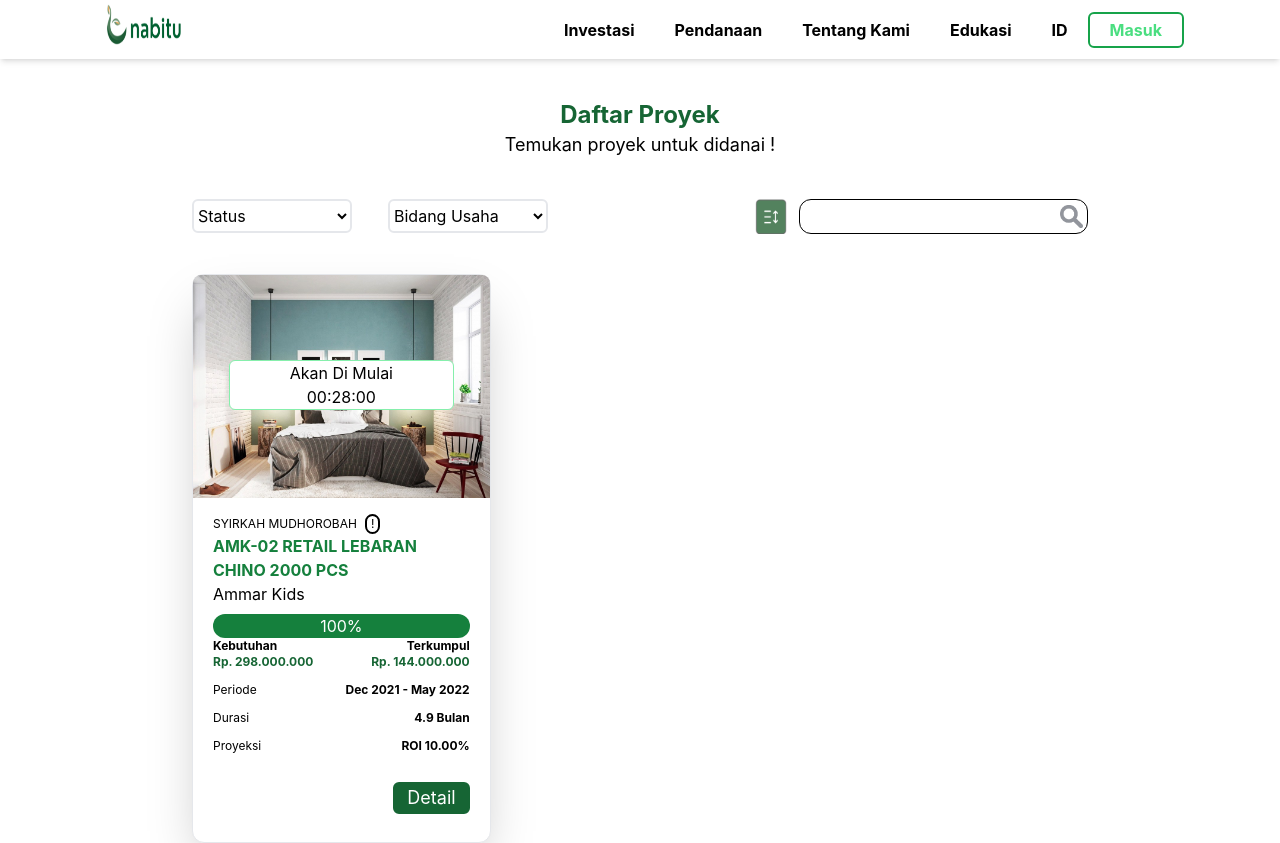
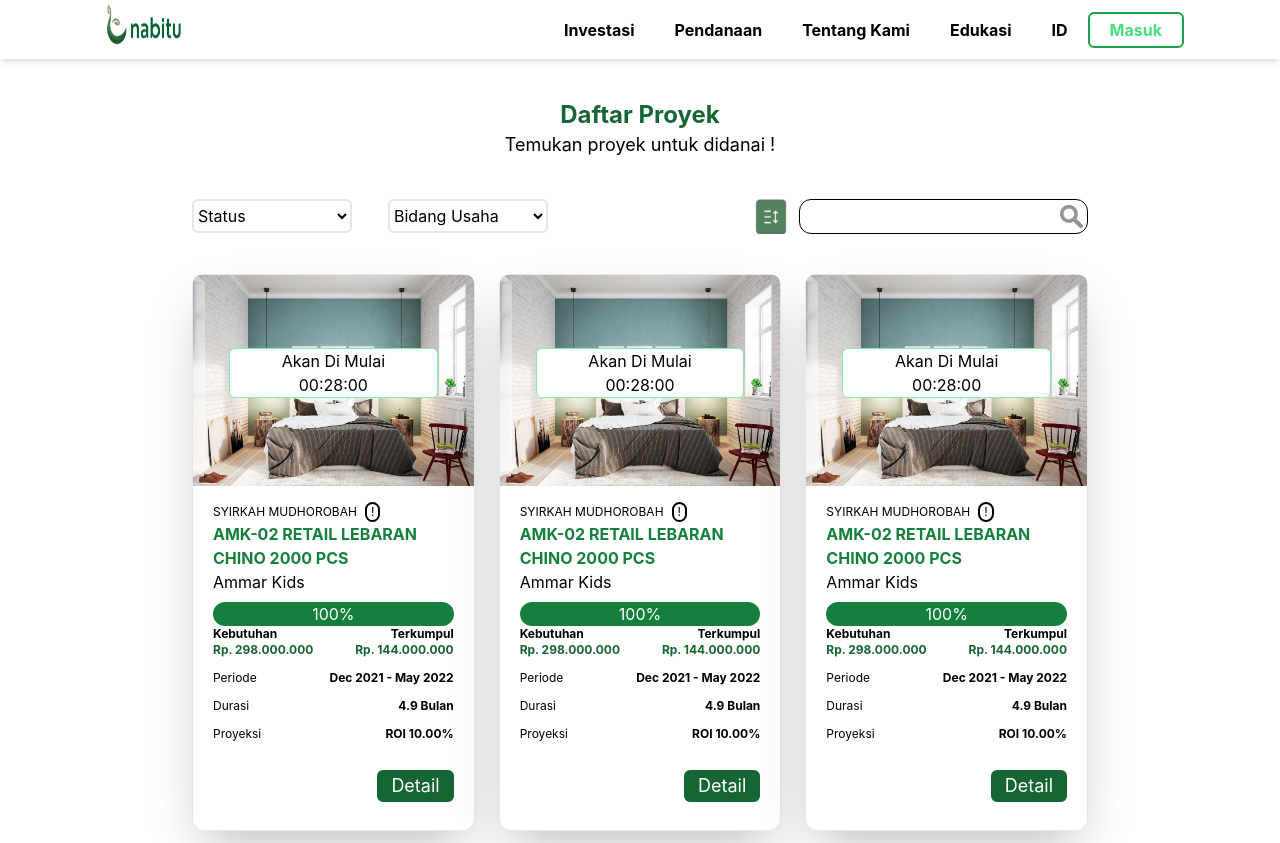
Before and after one commit to m-nahrowi/slicing-nabitu, a Next.js app: page / in a window 1280 px wide. Shown: the top 843 px of the page. Built offline with nearby package versions, Linux system fonts and the light colour scheme.

Commit message:
add "card edit"

```diff
--- a/pages/index.js
+++ b/pages/index.js
@@ -74,7 +74,7 @@ export default function Home() {
       </div>
 
       <div className="mx-48 mt-10">
-
+        <div className='flex justify-evenly space-x-6'>
           <div className='bg-white w-1/3 flex flex-col shadow-2xl rounded-xl border'>
             {/* <div>
             <img src='image/kasur.jpg' className='relative' alt="data " />
@@ -176,6 +176,210 @@ export default function Home() {
 
 
           </div>
+          <div className='bg-white w-1/3 flex flex-col shadow-2xl rounded-xl border'>
+            {/* <div>
+            <img src='image/kasur.jpg' className='relative' alt="data " />
+          </div> */}
+            <div className=''>
+              <div className='flex justify-center'>
+                <div className='flex flex-col w-full'>
+                  <img src='image/kasur.jpg' className='relative w-full rounded-t-lg' alt="data " />
+                  <div className='rounded-lg py-3 mt-[-150px] z-20 px-9'>
+                    <div className='bg-white text-center w-full border border-green-300 rounded-md'>
+                      <p>
+                        Akan Di Mulai
+                      </p>
+                      <p>
+                        00:28:00
+                      </p>
+                    </div>
+                  </div>
+
+                  <div className='py-7 px-5'>
+                    <div className='flex mt-16 text-xs items-center'>
+                      <p className=' mr-2'>
+                        SYIRKAH MUDHOROBAH
+                      </p>
+                      <div className='border-2 border-black rounded-full text-[5px] px-1'>
+                        <p className='text-xs'>
+                          !
+                        </p>
+                      </div>
+
+                      {/* <Image src={seru} alt="tanda seru" width={5} height={5} /> */}
+                    </div>
+
+                    <p className='text-green-700 font-bold'>
+                      AMK-02 RETAIL LEBARAN CHINO 2000 PCS
+                    </p>
+                    <p>
+                      Ammar Kids
+                    </p>
+
+                    <div className='w-full  bg-green-700 rounded-full shadow-2xl mt-2'>
+                      <p className='text-center text-white'>
+                        100%
+                      </p>
+                    </div>
+
+                    <div className='text-xs'>
+                      <div className='flex justify-between font-bold'>
+                        <p>
+                          Kebutuhan
+                        </p>
+                        <p>
+                          Terkumpul
+                        </p>
+                      </div>
+                      <div className='flex justify-between font-bold'>
+                        <p className='text-green-800'>
+                          Rp. 298.000.000
+                        </p>
+                        <p className='text-green-800'>
+                          Rp. 144.000.000
+                        </p>
+                      </div>
+                      <div className='flex justify-between my-3'>
+                        <p>
+                          Periode
+                        </p>
+                        <p className='font-bold'>
+                          Dec 2021 - May 2022
+                        </p>
+                      </div>
+                      <div className='flex justify-between my-3'>
+                        <p>
+                          Durasi
+                        </p>
+                        <p className='font-bold'>
+                          4.9 Bulan
+                        </p>
+                      </div>
+                      <div className='flex justify-between'>
+                        <p>
+                          Proyeksi
+                        </p>
+                        <p className='font-bold'>
+                          ROI 10.00%
+                        </p>
+                      </div>
+                      <div className='flex justify-end  '>
+                        <p className='text-lg mt-7 border-2 border-green-800 px-3 rounded-md bg-green-800 text-white'>Detail</p>
+                      </div>
+                    </div>
+                  </div>
+
+
+
+                </div>
+              </div>
+            </div>
+
+
+          </div>
+          <div className='bg-white w-1/3 flex flex-col shadow-2xl rounded-xl border'>
+            {/* <div>
+            <img src='image/kasur.jpg' className='relative' alt="data " />
+          </div> */}
+            <div className=''>
+              <div className='flex justify-center'>
+                <div className='flex flex-col w-full'>
+                  <img src='image/kasur.jpg' className='relative w-full rounded-t-lg' alt="data " />
+                  <div className='rounded-lg py-3 mt-[-150px] z-20 px-9'>
+                    <div className='bg-white text-center w-full border border-green-300 rounded-md'>
+                      <p>
+                        Akan Di Mulai
+                      </p>
+                      <p>
+                        00:28:00
+                      </p>
+                    </div>
+                  </div>
+
+                  <div className='py-7 px-5'>
+                    <div className='flex mt-16 text-xs items-center'>
+                      <p className=' mr-2'>
+                        SYIRKAH MUDHOROBAH
+                      </p>
+                      <div className='border-2 border-black rounded-full text-[5px] px-1'>
+                        <p className='text-xs'>
+                          !
+                        </p>
+                      </div>
+
+                      {/* <Image src={seru} alt="tanda seru" width={5} height={5} /> */}
+                    </div>
+
+                    <p className='text-green-700 font-bold'>
+                      AMK-02 RETAIL LEBARAN CHINO 2000 PCS
+                    </p>
+                    <p>
+                      Ammar Kids
+                    </p>
+
+                    <div className='w-full  bg-green-700 rounded-full shadow-2xl mt-2'>
+                      <p className='text-center text-white'>
+                        100%
+                      </p>
+                    </div>
+
+                    <div className='text-xs'>
+                      <div className='flex justify-between font-bold'>
+                        <p>
+                          Kebutuhan
+                        </p>
+                        <p>
+                          Terkumpul
+                        </p>
+                      </div>
+                      <div className='flex justify-between font-bold'>
+                        <p className='text-green-800'>
+                          Rp. 298.000.000
+                        </p>
+                        <p className='text-green-800'>
+                          Rp. 144.000.000
+                        </p>
+                      </div>
+                      <div className='flex justify-between my-3'>
+                        <p>
+                          Periode
+                        </p>
+                        <p className='font-bold'>
+                          Dec 2021 - May 2022
+                        </p>
+                      </div>
+                      <div className='flex justify-between my-3'>
+                        <p>
+                          Durasi
+                        </p>
+                        <p className='font-bold'>
+                          4.9 Bulan
+                        </p>
+                      </div>
+                      <div className='flex justify-between'>
+                        <p>
+                          Proyeksi
+                        </p>
+                        <p className='font-bold'>
+                          ROI 10.00%
+                        </p>
+                      </div>
+                      <div className='flex justify-end  '>
+                        <p className='text-lg mt-7 border-2 border-green-800 px-3 rounded-md bg-green-800 text-white'>Detail</p>
+                      </div>
+                    </div>
+                  </div>
+
+
+
+                </div>
+              </div>
+            </div>
+
+
+          </div>
+        </div>
+
 
       </div>
       <div className='mt-32 flex justify-evenly shadow-2xl w-full px-48 border py-10'>
@@ -287,7 +491,7 @@ export default function Home() {
                   <p className='font-bold mt-10'>Terdaftar di :</p>
                   <div>
                     <img src='image/logo/kominfo.png' alt='kominfo' className='w-36 mb-2 mt-3' />
-                      <img src='image/logo/AFSI.png' alt='AFSI'  className='w-36 '/>
+                    <img src='image/logo/AFSI.png' alt='AFSI' className='w-36 ' />
                   </div>
                 </div>
                 {/* terdaftar di */}
@@ -306,8 +510,8 @@ export default function Home() {
 
                 <div>
                   <p className='font-bold mt-28'>Didukung Oleh :</p>
-                  <img src='image/logo/privy.png' alt='privy' className='w-14 mt-3'/>
-                  <img src='image/logo/bsi.png' alt='bsi' className='w-14'/>
+                  <img src='image/logo/privy.png' alt='privy' className='w-14 mt-3' />
+                  <img src='image/logo/bsi.png' alt='bsi' className='w-14' />
                 </div>
                 {/* didukung oleh */}
               </div>
```
Lines whose indentation alone changed are shown as unchanged.
